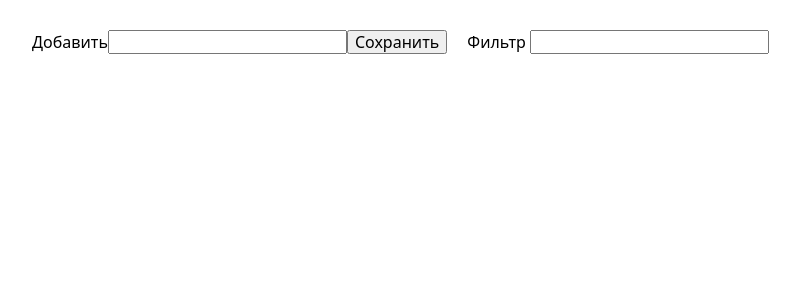
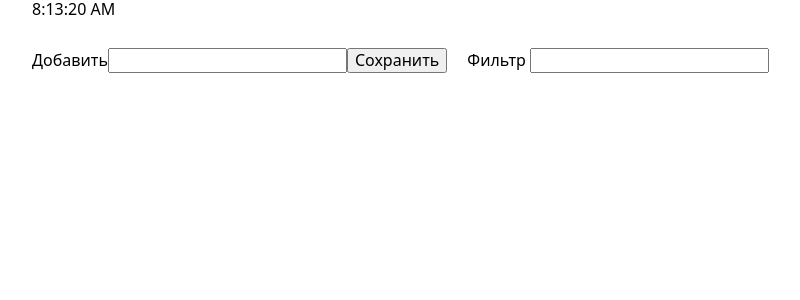
Before and after one commit to Illiya-Lunev/todo, a React (Create React App) app: page / in a window 1280 px wide. Shown: the top 300 px of the page, without its empty margins (239-1039 px from the left). Built offline with nearby package versions, Linux system fonts and the light colour scheme.

Commit message:
update add localestorage and clock

```diff
--- a/src/App.js
+++ b/src/App.js
@@ -1,9 +1,10 @@
 import './Sass/main.scss';
 import 'modern-normalize/modern-normalize.css';
 import { Component } from 'react';
-import TodoList from './components/TodoList/TodoList';
-import TodoFilter from './components/TodoFilter/TodoFilter';
-import TodoEditor from './components/TodoEditor/TodoEditor';
+import TodoList from './components/Todos/TodoList/TodoList';
+import TodoFilter from './components/Todos/TodoFilter/TodoFilter';
+import TodoEditor from './components/Todos/TodoEditor/TodoEditor';
+import Clock from './components/Clock/Clock';
 import shortid from 'shortid';
 
 export default class App extends Component {
@@ -11,6 +12,22 @@ export default class App extends Component {
     todos: [],
     filter: '',
   };
+
+  componentDidMount() {
+    const todos = localStorage.getItem('todos');
+    const todosParse = JSON.parse(todos);
+    if (todosParse) {
+      this.setState({ todos: todosParse });
+    }
+  }
+
+  componentDidUpdate(prevProps, prevState) {
+    if (this.state.todos !== prevState.todos) {
+      localStorage.setItem('todos', JSON.stringify(this.state.todos));
+    }
+  }
+
+  componentWillUnmount() {}
 
   addTodo = text => {
     const todo = {
@@ -49,6 +66,7 @@ export default class App extends Component {
     const visibleTodos = this.getVisibleTodos();
     return (
       <div className={'container'}>
+        <Clock />
         <TodoEditor onSubmit={this.addTodo} />
         <TodoFilter value={filter} onChange={this.changeFilter} />
 
--- /dev/null
+++ b/src/components/Clock/Clock.js
@@ -0,0 +1,18 @@
+import React, { Component } from 'react';
+
+export default class Clock extends Component {
+  state = {
+    time: new Date().toLocaleTimeString(),
+  };
+
+  componentDidMount() {
+    setInterval(
+      () => this.setState({ time: new Date().toLocaleTimeString() }),
+      1000,
+    );
+  }
+
+  render() {
+    return <div>{this.state.time}</div>;
+  }
+}
```
Also changed, not shown: src/components/Todos/TodoEditor/TodoEditor.js (renamed from src/components/TodoEditor/TodoEditor.js), src/components/Todos/TodoFilter/TodoFilter.js (renamed from src/components/TodoFilter/TodoFilter.js), src/components/Todos/TodoList/TodoList.js (renamed from src/components/TodoList/TodoList.js).
